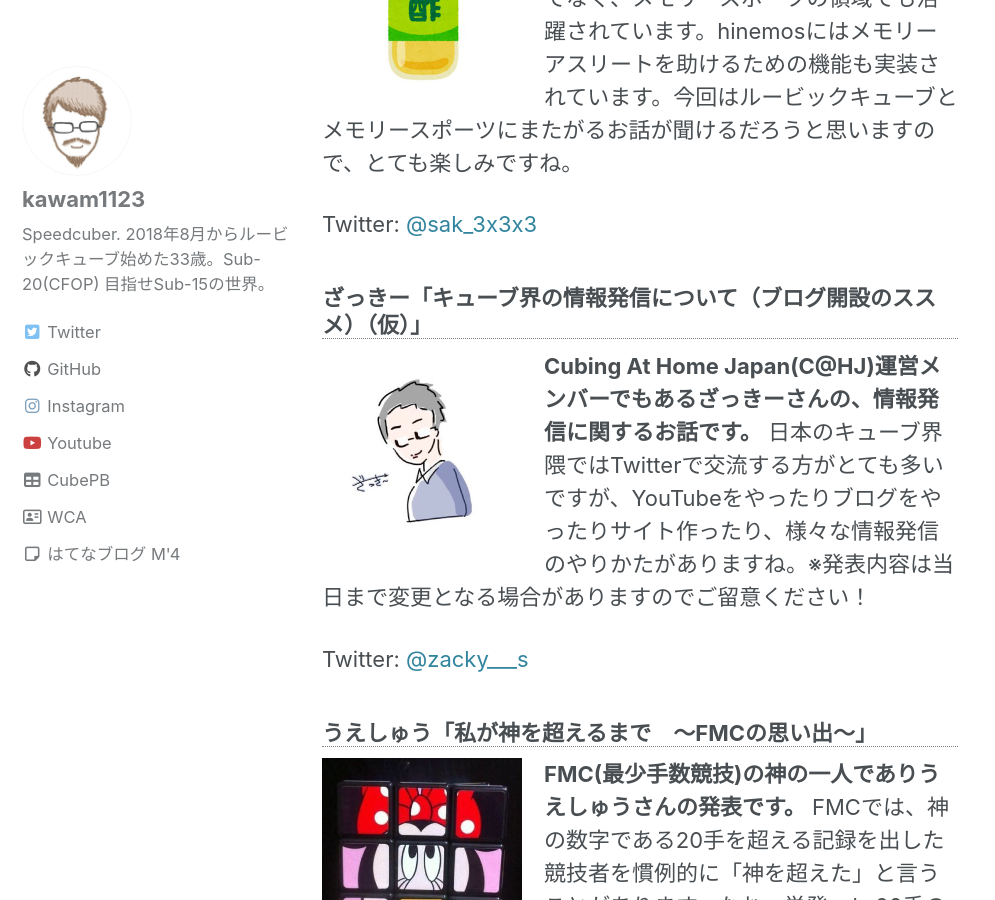
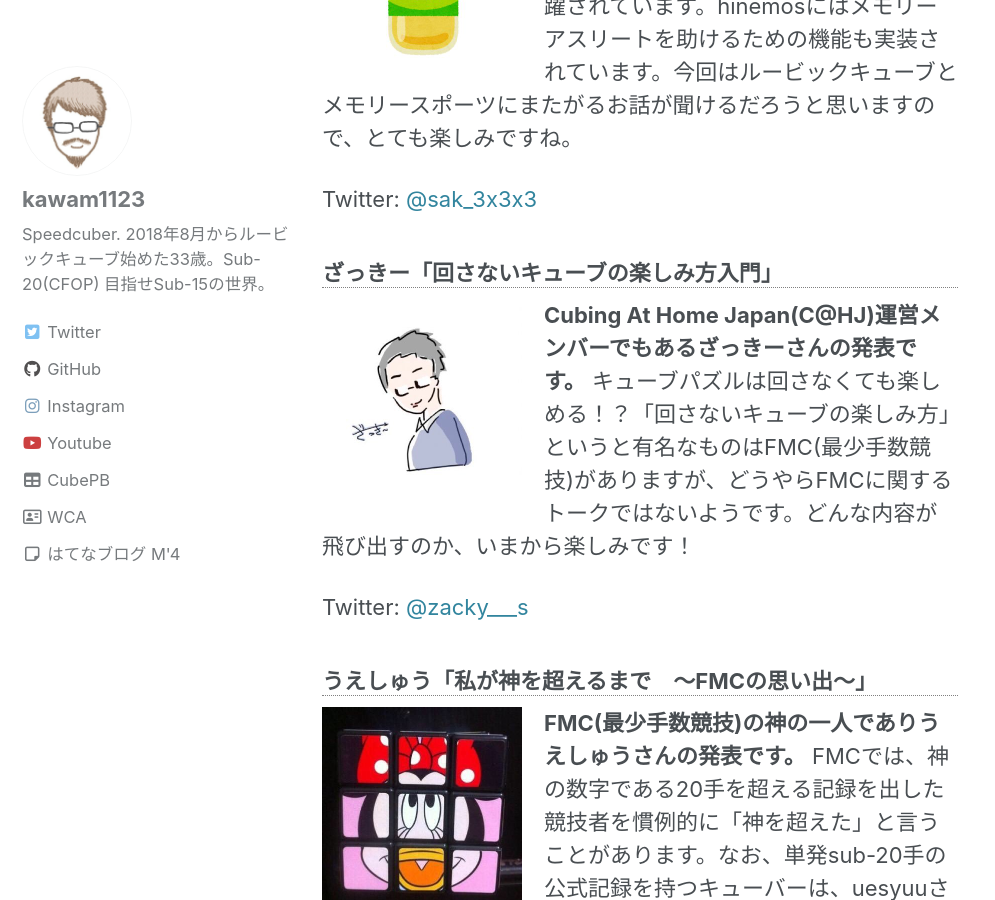
Before and after one commit to kawam1123/kawam1123.github.io, a Jekyll site: the page built from _posts/cubinglt/2020-08-15-cubinglt-2.md, in a window 1280 px wide and 900 px high, scrolled down 2701 px. Shown: the whole window, without its empty margins (0-995 px from the left). Built offline with Jekyll 4.4.1, drawn with Linux system fonts in a browser that asks for light colours; cached includes are drawn as plain includes; nearby versions of some CDN libraries; some web fonts are replaced; some of the changed text lies outside the part shown.

Commit message:
発表テーマ修正

```diff
--- a/_posts/cubinglt/2020-08-15-cubinglt-2.md
+++ b/_posts/cubinglt/2020-08-15-cubinglt-2.md
@@ -44,7 +44,7 @@ permalink: /cubinglt/2
 |---|------|-------|-----|
 |1|H氏|Web開発をキューブ界でたとえてみた||
 |2|Sakaki|BLDerの私がメモリースポーツをやってみて見えてきた希望||
-|3|ざっきー|キューブ界の情報発信について（ブログ開設のススメ）（仮）||
+|3|ざっきー|回さないキューブの楽しみ方入門||
 |4|うえしゅう|私が神を超えるまで　〜FMCの思い出〜||
 |5|Shinpei Araki|海外遠征のすゝめ||
 |6|yoshiwo|効率の良いレターペア記憶のコツ||
@@ -63,9 +63,9 @@ CubingLT#1に続いて**[「hinemos」](https://saxcy.info/hinemos/mypage.html)
 Twitter: [@sak_3x3x3](https://twitter.com/sak_3x3x3)
 {: .clearfix}
 
-### ざっきー「キューブ界の情報発信について（ブログ開設のススメ）（仮）」
+### ざっきー「回さないキューブの楽しみ方入門」
 ![](/assets/img/cubinglt/zacky_400x400.jpg){: width="200px" height="auto" class="img-thumbnail rounded .align-left}
-**Cubing At Home Japan(C@HJ)運営メンバーでもあるざっきーさんの、情報発信に関するお話です。** 日本のキューブ界隈ではTwitterで交流する方がとても多いですが、YouTubeをやったりブログをやったりサイト作ったり、様々な情報発信のやりかたがありますね。※発表内容は当日まで変更となる場合がありますのでご留意ください！
+**Cubing At Home Japan(C@HJ)運営メンバーでもあるざっきーさんの発表です。** キューブパズルは回さなくても楽しめる！？「回さないキューブの楽しみ方」というと有名なものはFMC(最少手数競技)がありますが、どうやらFMCに関するトークではないようです。どんな内容が飛び出すのか、いまから楽しみです！
 
 Twitter: [@zacky__\_s](https://twitter.com/zacky___s)
 {: .clearfix}
```
